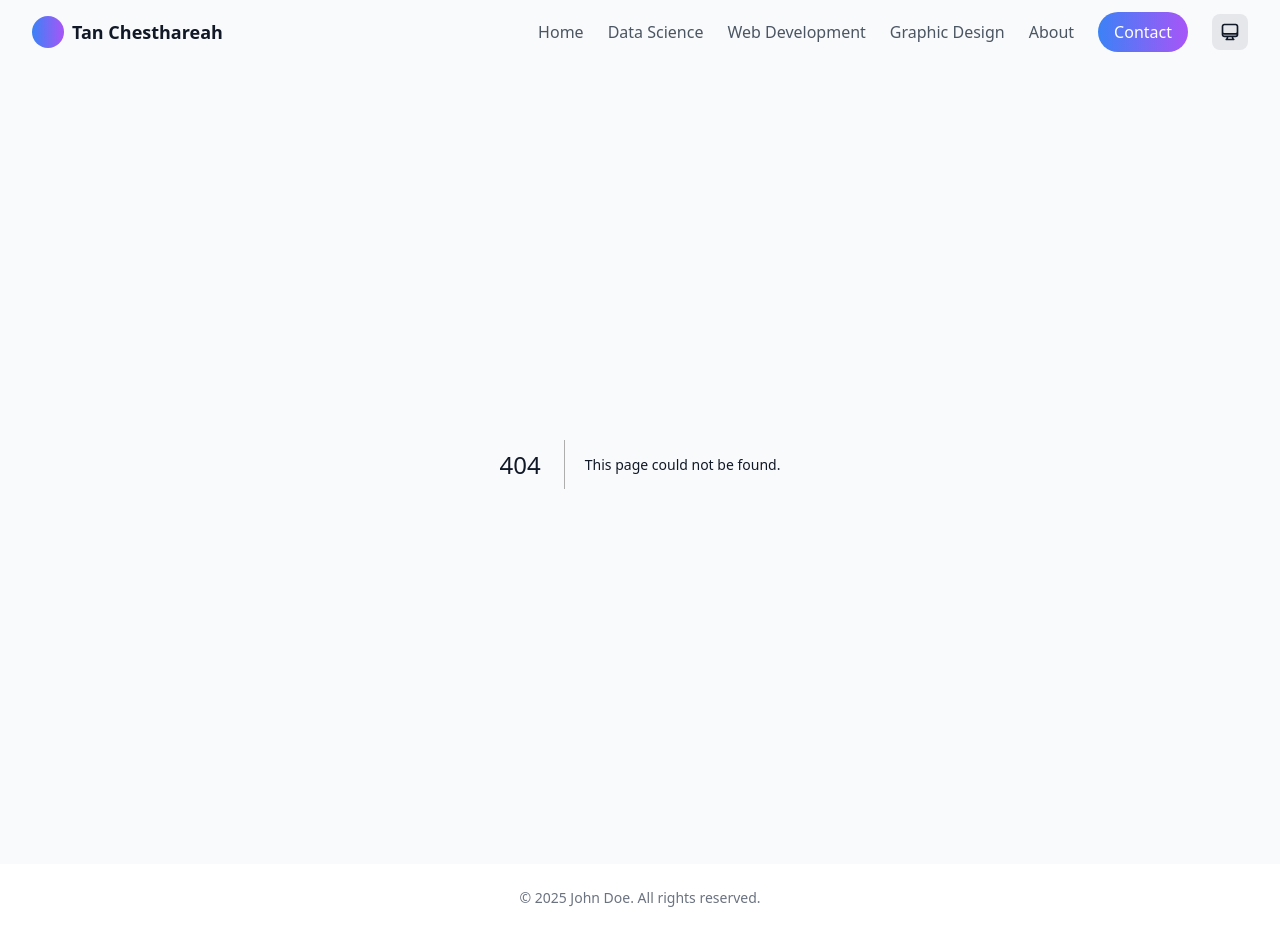
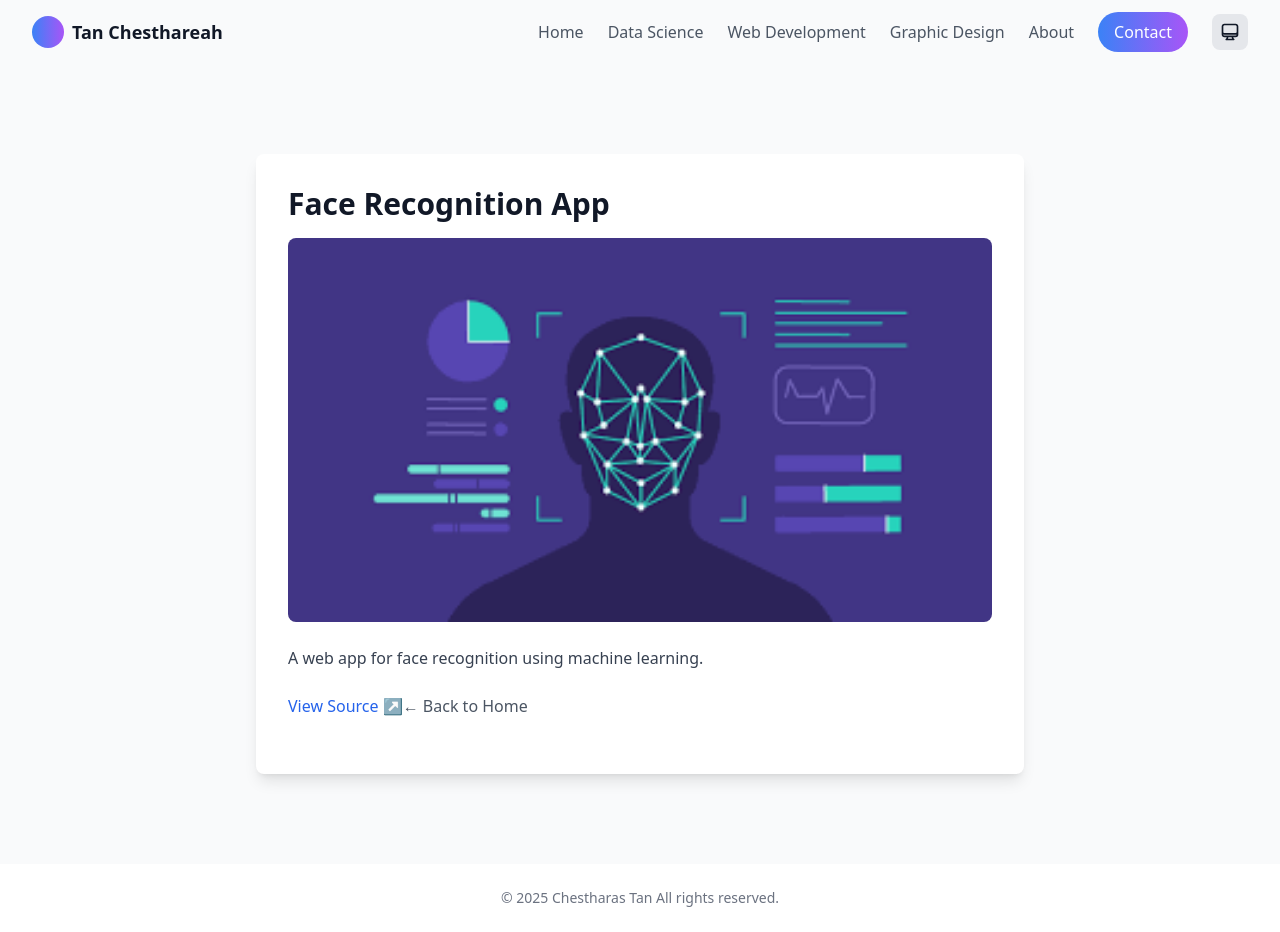
Before and after one commit to salarymakage/portfolio, a Next.js app: page /datascience/facerecognition in a window 1280 px wide. Before the commit this address had no page. Built offline with nearby package versions, Linux system fonts and the light colour scheme.

Commit message:
intergrate with the data

```diff
--- /dev/null
+++ b/app/data/projects.ts
@@ -0,0 +1,52 @@
+export interface Project {
+  id: string;
+  title: string;
+  description: string;
+  image: string;
+  link?: string;
+}
+
+export const datascience: Project[] = [
+  {
+
+    id: "facerecognition",
+    title: "Face Recognition App",
+    description: "A web app for face recognition using machine learning.",
+    image: "/projectimg/face_reg.png",
+    link: "https://github.com/yourusername/face-recognition-app"
+  },
+  {
+    id: "loanprediction",
+    title: "Loan Prediction",
+    description: "A data science project to predict loan approvals.",
+    image: "/projectimg/loan.avif",
+    link: "https://github.com/yourusername/loan-prediction"
+  },
+  {
+    id: "project2",
+    title: "Sample Project 1",
+    description: "This is a placeholder project to enable /datascience/project1.",
+    image: "/projectimg/face_reg.png",
+    link: "https://github.com/yourusername/project1"
+  }
+];
+
+export const web: Project[] = [
+  {
+    id: "webshop",
+    title: "E-commerce Platform",
+    description: "A full-stack e-commerce solution.",
+    image: "/projectimg/face_reg.png",
+    link: "https://github.com/yourusername/webshop"
+  }
+];
+
+export const graphicdesign: Project[] = [
+  {
+    id: "brandidentity",
+    title: "Brand Identity Design",
+    description: "A complete brand identity package.",
+    image: "/projectimg/face_reg.png",
+    link: "https://github.com/yourusername/brandidentity"
+  }
+];
--- /dev/null
+++ b/app/datascience/[id]/page.tsx
@@ -0,0 +1,63 @@
+import { notFound } from 'next/navigation';
+import Image from 'next/image';
+import Link from 'next/link';
+
+import { datascience } from '../../data/projects';
+
+interface ProjectPageProps {
+  params: { id: string };
+}
+
+// Required for static export: pre-generate all possible IDs
+export function generateStaticParams() {
+  return datascience.map((project) => ({ id: project.id }));
+}
+
+export default function DataScienceProjectPage({ params }: ProjectPageProps) {
+  const project = datascience.find((p) => p.id === params.id);
+
+  if (!project) return notFound();
+
+  return (
+    <main className="min-h-screen bg-gray-50 dark:bg-black flex items-center justify-center p-6">
+      <div className="w-full max-w-3xl bg-white dark:bg-gray-800 rounded-lg shadow-lg p-8">
+        <h1 className="text-3xl font-bold mb-4 text-gray-900 dark:text-white">
+          {project.title}
+        </h1>
+
+        <div className="relative w-full h-64 md:h-96 mb-6">
+          <Image
+            src={project.image}
+            alt={project.title}
+            fill
+            className="object-cover rounded-lg"
+            sizes="(max-width: 768px) 100vw, 768px"
+            priority
+          />
+        </div>
+
+        <p className="text-gray-700 dark:text-gray-300 mb-6">
+          {project.description}
+        </p>
+
+        {project.link && (
+          <a
+            href={project.link}
+            target="_blank"
+            rel="noopener noreferrer"
+            className="inline-block mb-6 text-blue-600 dark:text-blue-400 hover:underline"
+          >
+            View Source ↗
+          </a>
+        )}
+
+        <Link
+          href="/"
+          className="inline-block text-gray-600 dark:text-gray-400 hover:underline"
+        >
+          ← Back to Home
+        </Link>
+      </div>
+    </main>
+  );
+}
--- /dev/null
+++ b/app/graphicdesign/[id]/page.tsx
@@ -0,0 +1,62 @@
+import { notFound } from 'next/navigation';
+import Image from 'next/image';
+import Link from 'next/link';
+
+import { projects } from '../../data/projects';
+
+interface ProjectPageProps {
+  params: { id: string };
+}
+
+export function generateStaticParams() {
+  return projects.filter(p => p.category === 'design').map((project) => ({ id: project.id }));
+}
+
+export default function GraphicDesignProjectPage({ params }: ProjectPageProps) {
+  const project = projects.find((p) => p.id === params.id && p.category === 'design');
+
+  if (!project) return notFound();
+
+  return (
+    <main className="min-h-screen bg-gray-50 dark:bg-black flex items-center justify-center p-6">
+      <div className="w-full max-w-3xl bg-white dark:bg-gray-800 rounded-lg shadow-lg p-8">
+        <h1 className="text-3xl font-bold mb-4 text-gray-900 dark:text-white">
+          {project.title}
+        </h1>
+
+        <div className="relative w-full h-64 md:h-96 mb-6">
+          <Image
+            src={project.image}
+            alt={project.title}
+            fill
+            className="object-cover rounded-lg"
+            sizes="(max-width: 768px) 100vw, 768px"
+            priority
+          />
+        </div>
+
+        <p className="text-gray-700 dark:text-gray-300 mb-6">
+          {project.description}
+        </p>
+
+        {project.link && (
+          <a
+            href={project.link}
+            target="_blank"
+            rel="noopener noreferrer"
+            className="inline-block mb-6 text-blue-600 dark:text-blue-400 hover:underline"
+          >
+            View Source ↗
+          </a>
+        )}
+
+        <Link
+          href="/graphicdesign"
+          className="inline-block text-gray-600 dark:text-gray-400 hover:underline"
+        >
+          ← Back to Graphic Design
+        </Link>
+      </div>
+    </main>
+  );
+}
--- a/app/layout.tsx
+++ b/app/layout.tsx
@@ -23,7 +23,7 @@ export default function RootLayout({
           </main>
           <footer className="py-6 text-center text-gray-500 dark:text-gray-400 text-sm bg-white dark:bg-gray-950">
             <div className="container mx-auto">
-              <p>© {new Date().getFullYear()} John Doe. All rights reserved.</p>
+              <p>© {new Date().getFullYear()} Chestharas Tan All rights reserved.</p>
             </div>
           </footer>
         </ThemeProvider>
--- a/app/page.tsx
+++ b/app/page.tsx
@@ -310,17 +310,17 @@ export default function Home() {
             <div className="grid grid-cols-1 sm:grid-cols-2 lg:grid-cols-3 gap-8">
               {activeSection === 'data-science' ? (
                 <>
-                  <div className="bg-white dark:bg-gray-800 p-6 rounded-xl shadow-md">
+                  {/* <div className="bg-white dark:bg-gray-800 p-6 rounded-xl shadow-md">
                     <h3 className="font-bold text-lg text-blue-600 dark:text-blue-400 mb-3">Web Development:</h3>
                     <p className="text-gray-700 dark:text-gray-300">Django, HTML, CSS, JavaScript</p>
-                  </div>
+                  </div> */}
                   <div className="bg-white dark:bg-gray-800 p-6 rounded-xl shadow-md">
                     <h3 className="font-bold text-lg text-blue-600 dark:text-blue-400 mb-3">Data Visualization:</h3>
                     <p className="text-gray-700 dark:text-gray-300">Matplotlib, Seaborn</p>
                   </div>
                   <div className="bg-white dark:bg-gray-800 p-6 rounded-xl shadow-md">
                     <h3 className="font-bold text-lg text-blue-600 dark:text-blue-400 mb-3">Programming Languages:</h3>
-                    <p className="text-gray-700 dark:text-gray-300">Python, SQL, JS</p>
+                    <p className="text-gray-700 dark:text-gray-300">Python, SQL</p>
                   </div>
                   <div className="bg-white dark:bg-gray-800 p-6 rounded-xl shadow-md">
                     <h3 className="font-bold text-lg text-blue-600 dark:text-blue-400 mb-3">Machine Learning:</h3>
@@ -418,7 +418,7 @@ export default function Home() {
       <section className="py-20 bg-gray-50 dark:bg-gray-900 relative" style={{ zIndex: 10 }}>
         <div className="container mx-auto px-4">
           <h2 className="text-3xl md:text-4xl font-bold mb-12 text-center">
-            Featured <span className={`${activeSection === 'data-science' ? 'text-blue-600' : activeSection === 'web-development' ? 'text-green-600' : 'text-purple-600'}`}>Projects</span>
+            Pinned <span className={`${activeSection === 'data-science' ? 'text-blue-600' : activeSection === 'web-development' ? 'text-green-600' : 'text-purple-600'}`}>Projects</span>
           </h2>
 
           <div className="grid grid-cols-1 md:grid-cols-2 gap-8">
@@ -444,7 +444,7 @@ export default function Home() {
                       <span className="px-2 py-1 bg-blue-100 dark:bg-blue-900 text-blue-700 dark:text-blue-300 text-xs font-medium rounded">Django</span>
                       <span className="px-2 py-1 bg-blue-100 dark:bg-blue-900 text-blue-700 dark:text-blue-300 text-xs font-medium rounded">LBPH</span>
                     </div>
-                    <Link href="/datascience/project1" className="text-blue-600 dark:text-blue-400 font-medium hover:underline">View Project →</Link>
+                    <Link href="/datascience/facerecognition" className="text-blue-600 dark:text-blue-400 font-medium hover:underline">View Project →</Link>
                   </div>
                 </div>
 
@@ -467,7 +467,7 @@ export default function Home() {
                       <span className="px-2 py-1 bg-blue-100 dark:bg-blue-900 text-blue-700 dark:text-blue-300 text-xs font-medium rounded">Python</span>
                       <span className="px-2 py-1 bg-blue-100 dark:bg-blue-900 text-blue-700 dark:text-blue-300 text-xs font-medium rounded">MySQL</span>
                     </div>
-                    <Link href="/datascience/project2" className="text-blue-600 dark:text-blue-400 font-medium hover:underline">View Project →</Link>
+                    <Link href="/datascience/loanprediction" className="text-blue-600 dark:text-blue-400 font-medium hover:underline">View Project →</Link>
                   </div>
                 </div>
               </>
--- /dev/null
+++ b/app/webdevelopment/[id]/page.tsx
@@ -0,0 +1,62 @@
+import { notFound } from 'next/navigation';
+import Image from 'next/image';
+import Link from 'next/link';
+
+import { projects } from '../../data/projects';
+
+interface ProjectPageProps {
+  params: { id: string };
+}
+
+export function generateStaticParams() {
+  return projects.filter(p => p.category === 'web').map((project) => ({ id: project.id }));
+}
+
+export default function WebDevelopmentProjectPage({ params }: ProjectPageProps) {
+  const project = projects.find((p) => p.id === params.id && p.category === 'web');
+
+  if (!project) return notFound();
+
+  return (
+    <main className="min-h-screen bg-gray-50 dark:bg-black flex items-center justify-center p-6">
+      <div className="w-full max-w-3xl bg-white dark:bg-gray-800 rounded-lg shadow-lg p-8">
+        <h1 className="text-3xl font-bold mb-4 text-gray-900 dark:text-white">
+          {project.title}
+        </h1>
+
+        <div className="relative w-full h-64 md:h-96 mb-6">
+          <Image
+            src={project.image}
+            alt={project.title}
+            fill
+            className="object-cover rounded-lg"
+            sizes="(max-width: 768px) 100vw, 768px"
+            priority
+          />
+        </div>
+
+        <p className="text-gray-700 dark:text-gray-300 mb-6">
+          {project.description}
+        </p>
+
+        {project.link && (
+          <a
+            href={project.link}
+            target="_blank"
+            rel="noopener noreferrer"
+            className="inline-block mb-6 text-blue-600 dark:text-blue-400 hover:underline"
+          >
+            View Source ↗
+          </a>
+        )}
+
+        <Link
+          href="/webdevelopment"
+          className="inline-block text-gray-600 dark:text-gray-400 hover:underline"
+        >
+          ← Back to Web Development
+        </Link>
+      </div>
+    </main>
+  );
+}
--- a/app/webdevelopment/page.tsx
+++ b/app/webdevelopment/page.tsx
@@ -431,7 +431,7 @@ export default function WebDevelopmentPage() {
           </div>
         </div>
 
-        {/* Call to Action */}
+        {/* Call to Action
         <div className="text-center">
           <h2 className="text-2xl md:text-3xl font-bold mb-4 text-green-600 dark:text-green-400">
             Ready to Build Something Amazing?
@@ -449,7 +449,7 @@ export default function WebDevelopmentPage() {
               <path strokeLinecap="round" strokeLinejoin="round" strokeWidth="2" d="M14 5l7 7m0 0l-7 7m7-7H3" />
             </svg>
           </Link>
-        </div>
+        </div> */}
       </div>
     </div>
   );
```
Also changed, not shown: app/components/Navbar.tsx (indentation only), app/datascience/page.tsx (indentation only).
